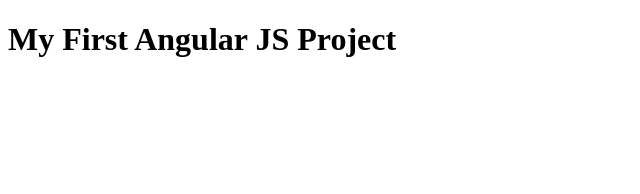
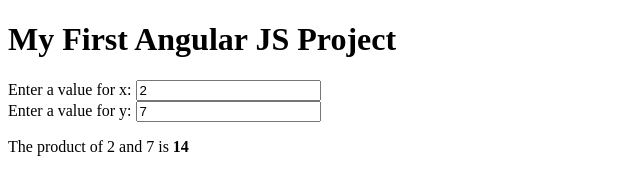
Before and after one commit to dontknow/myuiproject1, a plain HTML site: page index.html in a window 1280 px wide. Shown: the whole page, without its empty margins (0-640 px from the left). Drawn offline with nearby package versions, Linux system fonts and the light colour scheme.

Commit message:
Angularjs multiplication app created

```diff
--- a/index.html
+++ b/index.html
@@ -1,8 +1,15 @@
 <!DOCTYPE html>
 <html>
 <head>
+    <script src="https://ajax.googleapis.com/ajax/libs/angularjs/1.4.3/angular.min.js"></script>
 </head>
 <body>
 	<h1>My First Angular JS Project</h1>
+    <div ng-app ng-init="x=2;y=7">
+        Enter a value for x: <input type="text" ng-model="x"></input>
+        <br />
+        Enter a value for y: <input type="text" ng-model="y"></input>
+        <p>The product of {{ x }} and {{ y }} is <b>{{ x * y }}</b></p>
+    </div>
 </body>
 </html>
```
